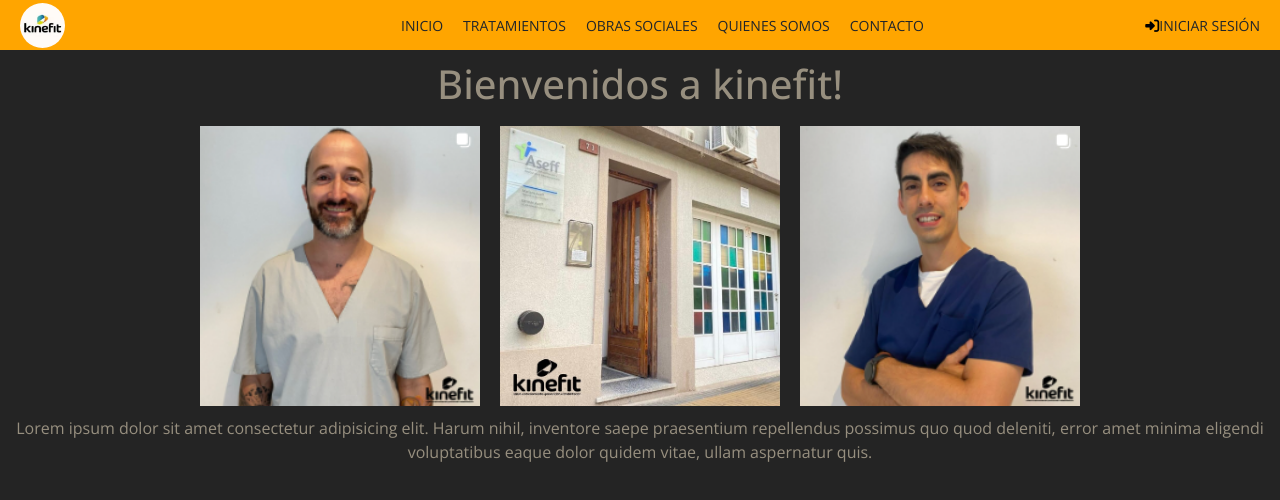
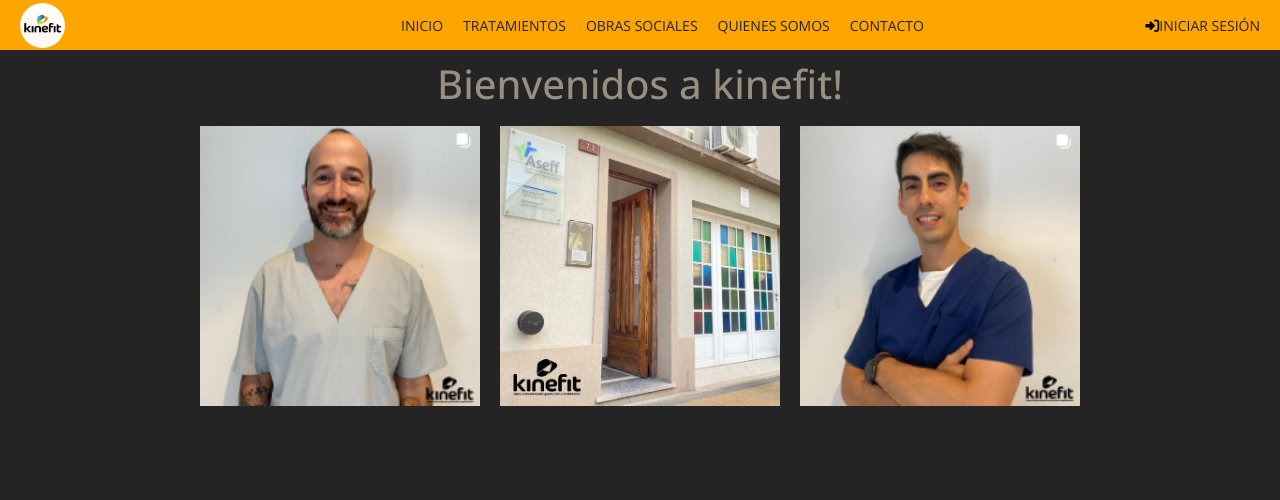
Before and after one commit to santicbsn14/web-kinefit-front, a React (Vite) app: page / in a window 1280 px wide. Shown: the top 500 px of the page. Built offline with nearby package versions, Linux system fonts and the light colour scheme; no server answers.

Commit message:
quitando lorem

```diff
--- a/src/Components/Home/Home.tsx
+++ b/src/Components/Home/Home.tsx
@@ -11,7 +11,7 @@ const Home = () :JSX.Element =>{
             <img src={frenteKinefit} alt="" style={{width:'300px', height:'300px', padding:'10px'}} />
             <img src={joaquin} alt="" style={{width:'300px', height:'300px', padding:'10px'}} />
         </div>
-        <p style={{color:'#978f7f'}}>Lorem ipsum dolor sit amet consectetur adipisicing elit. Harum nihil, inventore saepe praesentium repellendus possimus quo quod deleniti, error amet minima eligendi voluptatibus eaque dolor quidem vitae, ullam aspernatur quis.</p>
+
 
     </div>
     )
```
